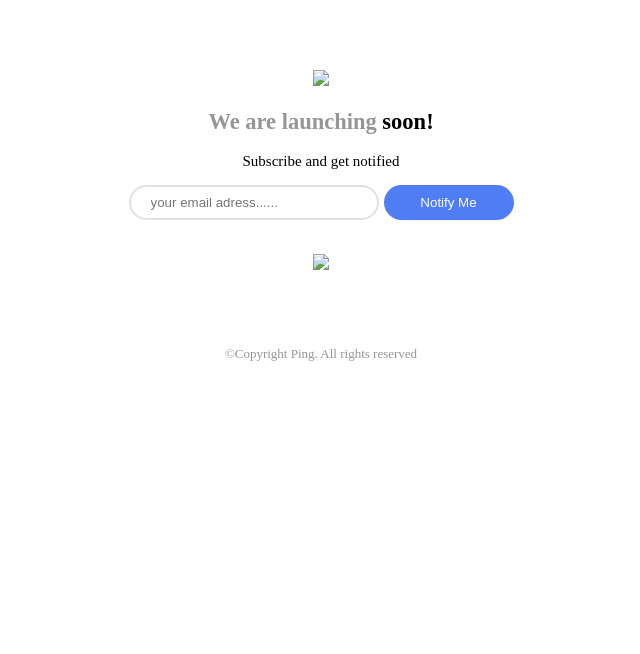
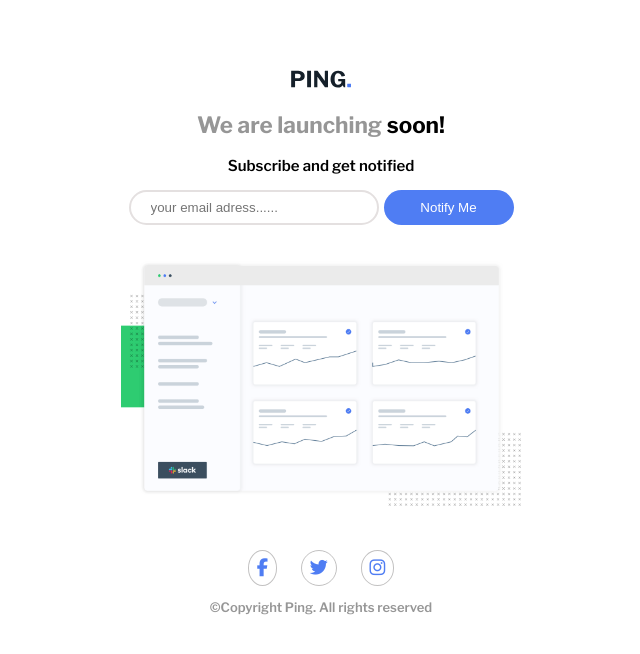
Before and after one commit to levy002/ping-landing-page, a plain HTML site: page index.html in a window 1280 px wide. Shown: the whole page, without its empty margins (319-959 px from the left). Drawn offline with nearby package versions, Linux system fonts and the light colour scheme.

Commit message:
adding images

```diff
--- a/index.html
+++ b/index.html
@@ -6,11 +6,22 @@
     <meta name="viewport" content="width=device-width, initial-scale=1.0" />
     <title>PING webpage</title>
     <link rel="stylesheet" href="styles.css" />
+    <link rel="preconnect" href="https://fonts.googleapis.com">
+    <link rel="preconnect" href="https://fonts.gstatic.com" crossorigin>
+    <link href="https://fonts.googleapis.com/css2?family=Libre+Franklin:ital,wght@1,200&display=swap" rel="stylesheet">
+    <link rel="preconnect" href="https://fonts.googleapis.com">
+    <link rel="preconnect" href="https://fonts.gstatic.com" crossorigin>
+    <link href="https://fonts.googleapis.com/css2?family=Libre+Franklin:ital,wght@0,600;1,200;1,500&display=swap" rel="stylesheet">
+    <link rel="preconnect" href="https://fonts.googleapis.com">
+   <link rel="preconnect" href="https://fonts.gstatic.com" crossorigin>
+   <link href="https://fonts.googleapis.com/css2?family=Libre+Franklin:wght@700&display=swap" rel="stylesheet">
+   <script src="https://kit.fontawesome.com/07a5c1782d.js" crossorigin="anonymous"></script>
+
   </head>
   <body>
     <div class="container">
       <header class="sec-1">
-        <img src="logo.svg" style="height: 18px" />
+        <img src="images/logo.svg" style="height: 18px" />
       </header>
 
       <section class="sec-1">
@@ -19,29 +30,22 @@
 
         <div>
           <form class="subsec-1">
-            <input type="email" placeholder="your email adress......" />
-
-            <button>Notify Me</button>
+            <input type="email" placeholder="your email adress......" required/>
+            <button input type="submit" value="submit"> Notify Me </button>
           </form>
         </div>
 
         <br />
         <br />
-        <img src="illustration-dashboard.png" />
+        <img src="images/illustration-dashboard.png" />
       </section>
 
       <footer>
-        <div class="sec-3">
-          <div>
-            <img src="fb.png" style="width: 15px; height: 15px" />
-          </div>
 
-          <div>
-            <img src="twitter2.png" style="width: 15px; height: 15px" />
-          </div>
-          <div>
-            <img src="instagram.png" style="width: 15px; height: 15px" />
-          </div>
+          <div class='icons'>
+            <i class="fa fa-facebook"></i>
+            <i class="fa fa-twitter"></i>
+            <i class="fa fa-instagram"></i>
         </div>
         <p>&#169;Copyright Ping. All rights reserved</p>
       </footer>
--- a/styles.css
+++ b/styles.css
@@ -5,7 +5,6 @@ body {
   text-align: center;
   font-size: 15px;
   font-family: Libre Franklin;
-  font-weight: 300;
 }
 .container {
   margin: 20px;
@@ -35,6 +34,8 @@ button:hover {
 }
 section h1 {
   color: hsl(0, 0%, 59%);
+  font-family: Libre Franklin;
+  font-weight: 700;
 }
 input {
   padding: 8px;
@@ -45,12 +46,28 @@ input {
   border-style: solid;
   outline: none;
 }
-.sec-3 {
-  justify-content: center;
-  display: grid;
-  grid-template-columns: 25px 25px 25px;
+footer{
   padding-top: 40px;
 }
+.icons {
+  color: hsl(223, 87%, 63%);
+    font-size: 18px;
+    text-align: center;
+}
+
+footer i{
+  display:grid;
+  grid-gap:8px;
+  border: 1px solid rgba(146, 144, 144, 0.555);
+  border-radius: 50%;
+  padding:8px;
+  line-height: 10px;
+  margin:0 10px;
+}
+footer i:hover{
+  background-color: hsl(223, 96%, 48%);
+}
+
 dashboard {
   width: 50px;
   height: 50px;
@@ -63,7 +80,7 @@ section img {
 footer p {
   color: hsl(0, 0%, 59%);
   font-size: 13px;
-  padding-bottom: 10px;
+
 }
 @media only screen and (max-width: 375px) {
   .subsec-1 {
```
Also changed, not shown: images/illustration-dashboard.png (added), images/logo.svg (added).
